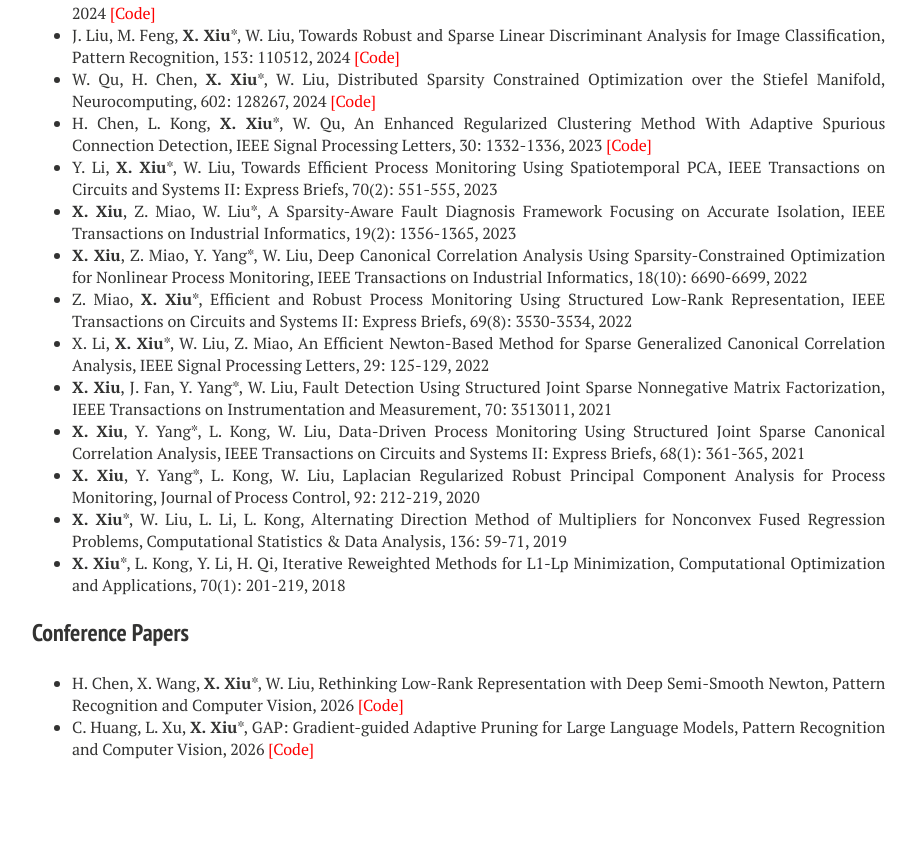
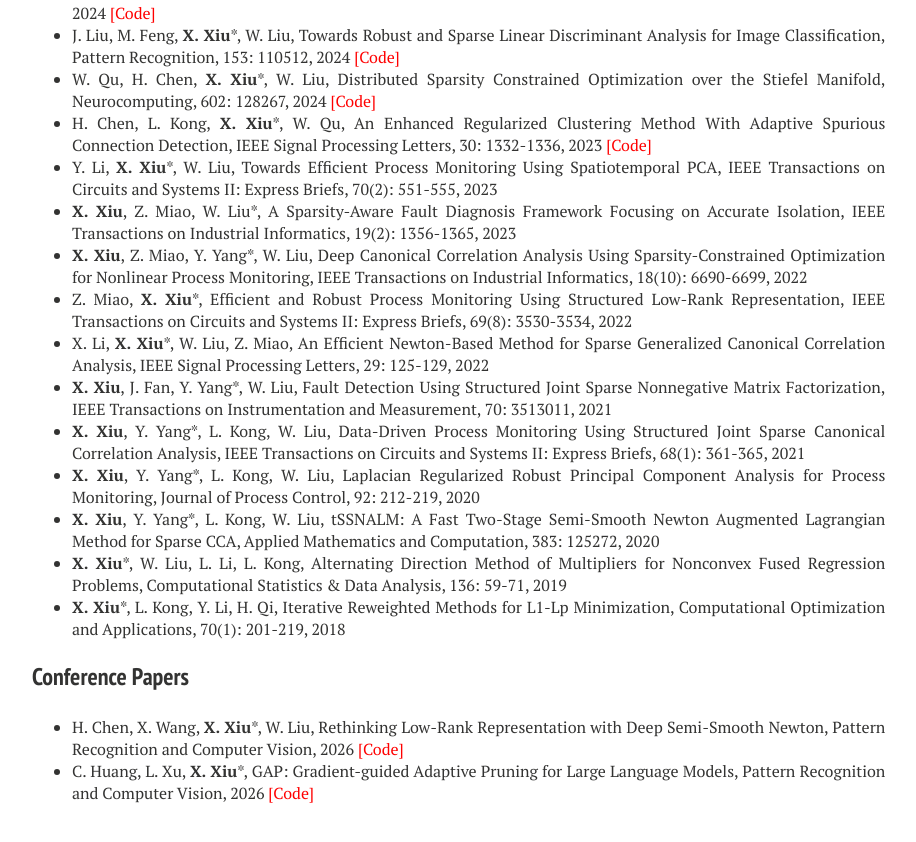
Before and after one commit to xianchaoxiu/xianchaoxiu.github.io, a Jekyll site: the page built from publications/index.md, in a window 1280 px wide and 900 px high, scrolled down 1002 px. Shown: the top 842 px of the window, without its empty margins (288-1204 px from the left). Built offline with Jekyll 4.4.1, drawn with Linux system fonts in a browser that asks for light colours; nearby versions of some CDN libraries.

Commit message:
Update index.md

```diff
--- a/publications/index.md
+++ b/publications/index.md
@@ -41,12 +41,9 @@ share: false
 * <b>X. Xiu</b>, J. Fan, Y. Yang*, W. Liu, Fault Detection Using Structured Joint Sparse Nonnegative Matrix Factorization, IEEE Transactions on Instrumentation and Measurement, 70: 3513011, 2021<br>
 * <b>X. Xiu</b>, Y. Yang*, L. Kong, W. Liu, Data-Driven Process Monitoring Using Structured Joint Sparse Canonical Correlation Analysis, IEEE Transactions on Circuits and Systems II: Express Briefs, 68(1): 361-365, 2021<br>
 * <b>X. Xiu</b>, Y. Yang*, L. Kong, W. Liu, Laplacian Regularized Robust Principal Component Analysis for Process Monitoring, Journal of Process Control, 92: 212-219, 2020<br>
+* <b>X. Xiu</b>, Y. Yang*, L. Kong, W. Liu, tSSNALM: A Fast Two-Stage Semi-Smooth Newton Augmented Lagrangian Method for Sparse CCA, Applied Mathematics and Computation, 383: 125272, 2020<br>
 * <b>X. Xiu</b>*, W. Liu, L. Li, L. Kong, Alternating Direction Method of Multipliers for Nonconvex Fused Regression Problems, Computational Statistics & Data Analysis, 136: 59-71, 2019<br>
 * <b>X. Xiu</b>*, L. Kong, Y. Li, H. Qi, Iterative Reweighted Methods for L1-Lp Minimization, Computational Optimization and Applications, 70(1): 201-219, 2018 <br>
-
-
-
-
 
 
 
```
